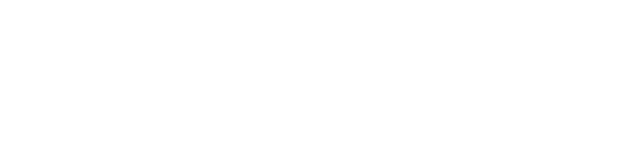
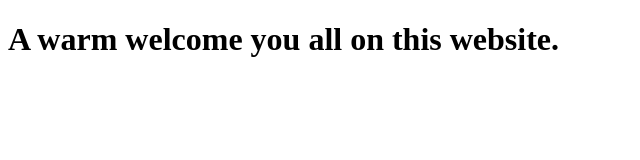
Before and after one commit to harshjaiswalprgm/FullStack-Developer-Bootcamp-Master-Frontend-to-Backend, a plain HTML site: page index.html in a window 1280 px wide. Shown: the whole page, without its empty margins (0-640 px from the left). Drawn offline with Linux system fonts and the light colour scheme.

Commit message:
04/09/2024

```diff
--- a/index.html
+++ b/index.html
@@ -6,6 +6,6 @@
     <title>Document</title>
 </head>
 <body>
-
+    <h1>A warm welcome you all on this website.</h1>
 </body>
 </html>
```
